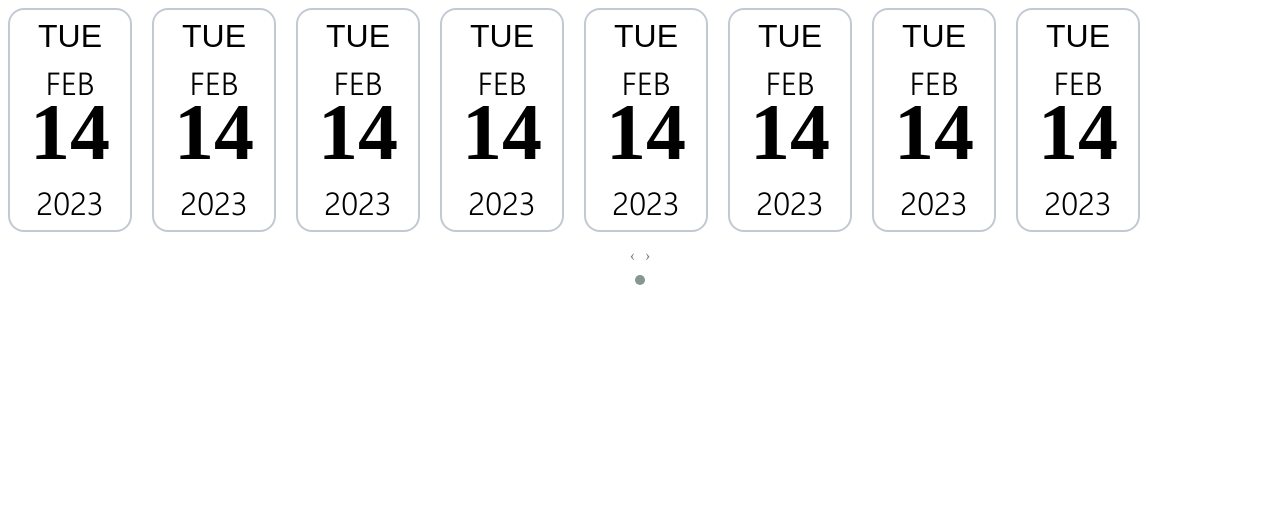
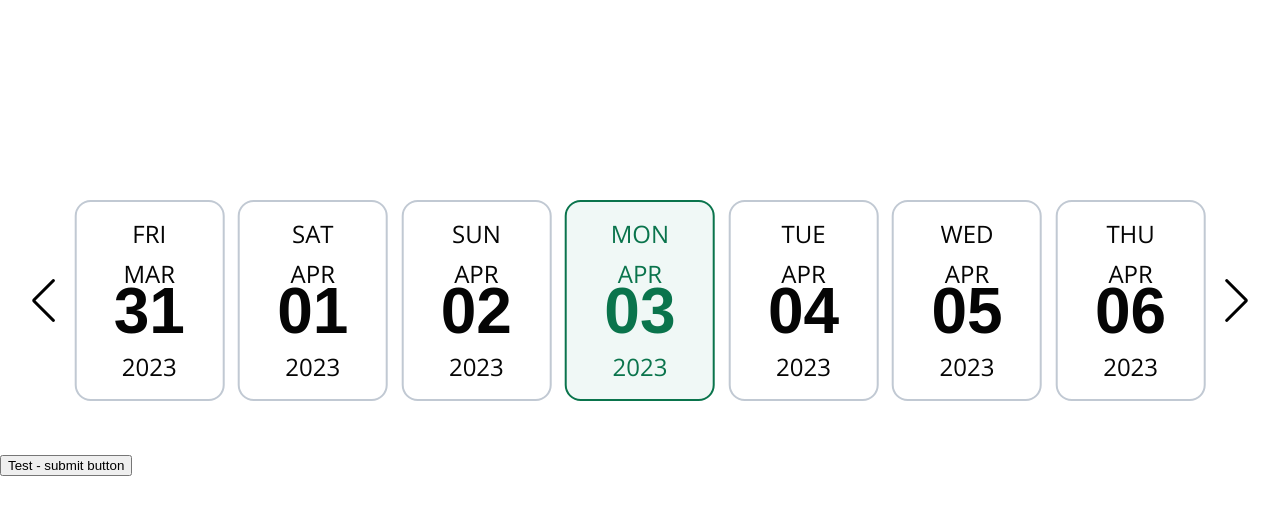
Before and after one commit to m-zamil/responsive-datepicker, a plain HTML site: page index.html in a window 1280 px wide. Drawn offline with nearby package versions, Linux system fonts and the light colour scheme; a web font is replaced by a local one.

Commit message:
Completed

```diff
--- a/datepicker.css
+++ b/datepicker.css
@@ -1,54 +1,95 @@
-@font-face {
-    font-family: 'Segoe UI Emoji';
-    src: url('./fonts/SegoeUIEmoji.ttf');
-    font-weight: 400;
- }
- @font-face {
-    font-family: 'Segoe UI Emoji';
-    src: url('./fonts/SegoeUISemilight.ttf');
-    font-weight: 300;
- }
- @font-face {
-    font-family: 'YuGothic UI Bold';
-    src: url('./fonts/YuGothicUIBold.ttf');
-    font-weight: 700;
- }
-.datepicker-item{
-    font-family: "Segoe UI Emoji",sans-serif;
-    font-weight: 400;
-    font-size: 2rem;
-    text-align: center;
-    border :2px solid #c1c9d3;
-    border-radius: 16px;
-    padding: 10px 20px;
-    max-width: 200px;
-    box-sizing: border-box;
-    line-height: 1;
+:root {
+  --swiper-theme-color: black;
 }
-.datepicker-item.active{
+body {
+  margin: 200px 0;
+}
+* {
+  box-sizing: border-box;
+}
+.datepicker-wrapper {
+  overflow: hidden;
+  box-sizing: border-box;
+}
+.datepicker-item {
+  font-family: 'Open Sans', sans-serif;
+  font-weight: 400;
+  font-size: 1.2rem;
+  text-align: center;
+  color: #050505;
+  border: 2px solid #c1c9d3;
+  border-radius: 16px;
+  padding: 14px 18px;
+  max-width: 120px;
+  width: 120px;
+  box-sizing: border-box;
+  line-height: 1;
+  cursor: pointer;
+  pointer-events: all;
+  margin: 0 auto;
+}
+.datepicker-item.activated {
+  border-color: #0a744c;
+  color: #0a744c;
+  background-color: #f0f8f6;
+}
+.datepicker-item div {
+  pointer-events: none;
+  user-select: none;
+}
+.datepicker__day {
+  padding-bottom: 16px;
+}
+.datepicker__month {
+  font-weight: 300;
+}
+.datepicker__date {
+  font-family: sans-serif;
+  font-weight: 700;
+  font-size: 3rem;
+  line-height: 0.8;
+  padding-bottom: 18px;
+}
+.datepicker__year {
+  font-weight: 300;
+}
+.swiper-container {
+  position: relative;
+  padding: 0 40px;
+  margin: 0px;
+}
+.swiper {
+  width: 100%;
+  height: 100%;
+  margin: 0 auto;
+}
+.swiper-slide {
+  width: 150px;
+}
+.swiper-button-next,
+.swiper-button-prev {
+  transform: scale(0.6);
+}
 
+@media (min-width: 342px) {
+  .swiper-container {
+    padding: 0 50px;
+    margin: 0 20px;
+  }
 }
-.datepicker-item:hover,
-.datepicker-item:focus,
-.datepicker-item:active{
 
+@media (min-width: 768px) {
+  .datepicker-item {
+    font-size: 1.5rem;
+    max-width: 150px;
+    width: 150px;
+    padding: 20px 28px;
+  }
+  .datepicker__date {
+    font-size: 4rem;
+  }
+  .swiper-button-next,
+  .swiper-button-prev {
+    transform: scale(1);
+  }
 }
-.datepicker__day{
-    font-size: 2rem;
-    padding-bottom: 16px;
-
-}
-.datepicker__month{
-font-weight: 300;
-
-}
-.datepicker__date{
-    font-family: "YuGothic UI Bold",serif;
-    font-weight: 700;
-    font-size: 5rem;
-    line-height: 0.8;
-    padding-bottom: 24px;
-}
-.datepicker__year{
-font-weight: 300;
-}
--- a/index.html
+++ b/index.html
@@ -1,124 +1,46 @@
 <!DOCTYPE html>
 <html lang="en">
-
-<head>
-    <meta charset="UTF-8">
-    <meta http-equiv="X-UA-Compatible" content="IE=edge">
-    <meta name="viewport" content="width=device-width, initial-scale=1.0">
+  <head>
+    <meta charset="UTF-8" />
+    <meta http-equiv="X-UA-Compatible" content="IE=edge" />
+    <meta name="viewport" content="width=device-width, initial-scale=1.0" />
     <title>Responsive Date Picker</title>
 
-    <!-- Stylesheets for datepicker -->
-    <link rel="stylesheet" href="datepicker.css">
-    <link rel="stylesheet" href="owlcarousel/owl.carousel.min.css">
-    <link rel="stylesheet" href="owlcarousel/owl.theme.default.min.css">
-</head>
+    <!-- Fonts -->
+    <link rel="preconnect" href="https://fonts.googleapis.com" />
+    <link rel="preconnect" href="https://fonts.gstatic.com" crossorigin />
+    <link href="https://fonts.googleapis.com/css2?family=Open+Sans:wght@300;400&display=swap" rel="stylesheet" />
 
-<body>
-
+    <!-- Stylesheets for swiper slider -->
+    <link rel="stylesheet" href="https://cdn.jsdelivr.net/npm/swiper@9/swiper-bundle.min.css" />
+    <script src="https://cdn.jsdelivr.net/npm/swiper@9/swiper-bundle.min.js"></script>
+    <!-- Stylesheet for datepicker -->
+    <link rel="stylesheet" href="datepicker.css" />
+  </head>
+  <body>
     <!-- Datepicker widget -->
-
-    <div class="datepicker_wrapper">
-        <div class="owl-carousel owl-theme">
-            <div class="datepicker-item item">
-                <div class="datepicker__day">TUE</div>
-                <div class="datepicker__month">FEB</div>
-                <div class="datepicker__date">14</div>
-                <div class="datepicker__year">2023</div>
-            </div>
-            <div class="datepicker-item item">
-                <div class="datepicker__day">TUE</div>
-                <div class="datepicker__month">FEB</div>
-                <div class="datepicker__date">14</div>
-                <div class="datepicker__year">2023</div>
-            </div>
-            <div class="datepicker-item item">
-                <div class="datepicker__day">TUE</div>
-                <div class="datepicker__month">FEB</div>
-                <div class="datepicker__date">14</div>
-                <div class="datepicker__year">2023</div>
-            </div>
-            <div class="datepicker-item item">
-                <div class="datepicker__day">TUE</div>
-                <div class="datepicker__month">FEB</div>
-                <div class="datepicker__date">14</div>
-                <div class="datepicker__year">2023</div>
-            </div>
-            <div class="datepicker-item item">
-                <div class="datepicker__day">TUE</div>
-                <div class="datepicker__month">FEB</div>
-                <div class="datepicker__date">14</div>
-                <div class="datepicker__year">2023</div>
-            </div>
-            <div class="datepicker-item item">
-                <div class="datepicker__day">TUE</div>
-                <div class="datepicker__month">FEB</div>
-                <div class="datepicker__date">14</div>
-                <div class="datepicker__year">2023</div>
-            </div>
-            <div class="datepicker-item item">
-                <div class="datepicker__day">TUE</div>
-                <div class="datepicker__month">FEB</div>
-                <div class="datepicker__date">14</div>
-                <div class="datepicker__year">2023</div>
-            </div>
-            <div class="datepicker-item item">
-                <div class="datepicker__day">TUE</div>
-                <div class="datepicker__month">FEB</div>
-                <div class="datepicker__date">14</div>
-                <div class="datepicker__year">2023</div>
-            </div>
-        </div>
-    </div>
+    <div class="swiper-container">
+      <!-- Slider prev btn -->
+      <div class="swiper-button-prev"></div>
+      <!-- Slider next btn -->
+      <div class="swiper-button-next"></div>
+      <!-- Slider items -->
+      <div class="datepicker-wrapper swiper">
+        <div class="swiper-wrapper"></div>
+      </div>
     </div>
 
-    <!-- Scripts for date picker -->
-    <script src="owlcarousel/jquery-3.6.4.min.js"></script>
-    <script src="owlcarousel/owl.carousel.min.js"></script>
-    <script>$(document).ready(function () {
-            $(".owl-carousel").owlCarousel({
-                margin: 20,
-                nav: true,
-                autoWidth: true,
-                stagePadding: 0,
-            });
-        });</script>
-    <script>
-        const days = ["SUN", "MON", "TUE", "WED", "THU", "FRI", "SAT"];
-        const months = ["JAN", "FEB", "MAR", "APR", "MAY", "JUN", "JUL", "AUG", "SEP", "OCT", "NOV", "DEC"];
+    <!-- Form with hidden input -->
 
+    <form action="/data">
+      <input type="hidden" name="Selected Date" id="selecteddate" value="" />
+      <!-- Demeo submit button -->
+      <br />
+      <br />
+      <br />
+      <input type="submit" value="Test - submit button" />
+    </form>
 
-        function last7Days() {
-            return [...Array(7).keys()].map(function (n) {
-                var d = new Date();
-                d.setDate(d.getDate() - n - 1);
-
-                return (function (date, month, year, day) {
-                    return [date < 10 ? '0' + date : date, month < 10 ? '0' + month : month, year, day].join('/');
-                })(d.getDate(), months[d.getMonth()], d.getFullYear(), days[d.getDay()]);
-            }).join(',');
-        }
-        function currentDay() {
-            var d = new Date();
-            return (function (date, month, year, day) {
-                return [date < 10 ? '0' + date : date, month < 10 ? '0' + month : month, year, day].join('/');
-            })(d.getDate(), months[d.getMonth()], d.getFullYear(), days[d.getDay()]);
-        }
-        function next30Days() {
-
-            return [...Array(30).keys()].map(function (i) {
-                var dd = new Date();
-
-                dd.setDate(dd.getDate() + i + 1);
-
-                return (function (date, month, year,day) {
-                    return [date < 10 ? '0' + date : date, month < 10 ? '0' + month : month, year,day].join('/');
-                })(dd.getDate(), months[dd.getMonth()], dd.getFullYear());
-            }).join(',');
-        }
-        console.log(last7Days())
-        console.log(next30Days())
-        console.log(currentDay())
-    </script>
-</body>
-
+    <script src="./script.js"></script>
+  </body>
 </html>
--- a/owlcarousel/owl.theme.default.min.css
+++ /dev/null
@@ -1,6 +0,0 @@
-/**
- * Owl Carousel v2.3.4
- * Copyright 2013-2018 David Deutsch
- * Licensed under: SEE LICENSE IN https://github.com/OwlCarousel2/OwlCarousel2/blob/master/LICENSE
- */
-.owl-theme .owl-dots,.owl-theme .owl-nav{text-align:center;-webkit-tap-highlight-color:transparent}.owl-theme .owl-nav{margin-top:10px}.owl-theme .owl-nav [class*=owl-]{color:#FFF;font-size:14px;margin:5px;padding:4px 7px;background:#D6D6D6;display:inline-block;cursor:pointer;border-radius:3px}.owl-theme .owl-nav [class*=owl-]:hover{background:#869791;color:#FFF;text-decoration:none}.owl-theme .owl-nav .disabled{opacity:.5;cursor:default}.owl-theme .owl-nav.disabled+.owl-dots{margin-top:10px}.owl-theme .owl-dots .owl-dot{display:inline-block;zoom:1}.owl-theme .owl-dots .owl-dot span{width:10px;height:10px;margin:5px 7px;background:#D6D6D6;display:block;-webkit-backface-visibility:visible;transition:opacity .2s ease;border-radius:30px}.owl-theme .owl-dots .owl-dot.active span,.owl-theme .owl-dots .owl-dot:hover span{background:#869791}
--- /dev/null
+++ b/script.js
@@ -0,0 +1,165 @@
+const days = ['SUN', 'MON', 'TUE', 'WED', 'THU', 'FRI', 'SAT'];
+const months = ['', 'JAN', 'FEB', 'MAR', 'APR', 'MAY', 'JUN', 'JUL', 'AUG', 'SEP', 'OCT', 'NOV', 'DEC'];
+
+// last 7 days
+function last7Days() {
+  return [...Array(7).keys()].map(function (n) {
+    var d = new Date();
+    d.setDate(d.getDate() - n - 1);
+
+    return (function (date, month, year, day) {
+      return [date < 10 ? '0' + date : date, month < 10 ? '0' + month : month, year, day];
+    })(d.getDate(), d.getMonth() + 1, d.getFullYear(), days[d.getDay()]);
+  });
+}
+
+//Current day
+function currentDay() {
+  var d = new Date();
+  return [
+    (function (date, month, year, day) {
+      return [date < 10 ? '0' + date : date, month < 10 ? '0' + month : month, year, day];
+    })(d.getDate(), d.getMonth() + 1, d.getFullYear(), days[d.getDay()]),
+  ];
+}
+
+//Next 30 days
+function next30Days() {
+  return [...Array(30).keys()].map(function (i) {
+    var dd = new Date();
+
+    dd.setDate(dd.getDate() + i + 1);
+
+    return (function (date, month, year, day) {
+      return [date < 10 ? '0' + date : date, month < 10 ? '0' + month : month, year, day];
+    })(dd.getDate(), dd.getMonth() + 1, dd.getFullYear(), days[dd.getDay()]);
+  });
+}
+const arr1 = last7Days().reverse();
+const arr2 = currentDay();
+const arr3 = next30Days();
+const datepickerData = arr1.concat(arr2, arr3);
+
+// Dynamically generating HTML
+var datePickerItems = '';
+for (var i = 0; i < datepickerData.length; i++) {
+  datePickerItems += `<div class="swiper-slide"><div class="datepicker-item"  data-date="${datepickerData[i][2]}-${datepickerData[i][1]}-${datepickerData[i][0]}">
+            <div class="datepicker__day">${datepickerData[i][3]}</div>
+            <div class="datepicker__month">${months[parseInt(datepickerData[i][1])]}</div>
+            <div class="datepicker__date">${datepickerData[i][0]}</div>
+            <div class="datepicker__year">${datepickerData[i][2]}</div>
+        </div></div>`;
+}
+var container = document.querySelector('.swiper-wrapper');
+container.innerHTML += datePickerItems;
+
+//Default selected date
+
+var selectDateInput = document.getElementById('selecteddate');
+var d = new Date();
+const [today] = d.toISOString().split('T');
+selectDateInput.value = today;
+
+const swiper = new Swiper('.swiper', {
+  // Optional parameters
+  direction: 'horizontal',
+  loop: false,
+  slidesPerView: 1,
+  spaceBetween: 5,
+  centeredSlides: false,
+  centeredSlidesBounds: true,
+  initialSlide: 7,
+  breakpointsBase: 'container',
+  grabCursor: true,
+  watchSlidesVisibility: true,
+  watchSlidesProgress: true,
+  breakpoints: {
+    260: {
+      slidesPerView: 2,
+      centeredSlides: false,
+    },
+    370: {
+      slidesPerView: 3,
+      centeredSlides: true,
+    },
+    510: {
+      slidesPerView: 4,
+      centeredSlides: false,
+    },
+    800: {
+      slidesPerView: 5,
+      centeredSlides: true,
+    },
+    960: {
+      slidesPerView: 6,
+      centeredSlides: false,
+    },
+    1120: {
+      slidesPerView: 7,
+      centeredSlides: true,
+    },
+    1280: {
+      slidesPerView: 8,
+      centeredSlides: false,
+    },
+    1440: {
+      slidesPerView: 9,
+      centeredSlides: true,
+    },
+    1600: {
+      slidesPerView: 10,
+      centeredSlides: false,
+    },
+    1760: {
+      slidesPerView: 7,
+      centeredSlides: true,
+    },
+    1920: {
+      slidesPerView: 8,
+      centeredSlides: false,
+    },
+    2080: {
+      slidesPerView: 9,
+      centeredSlides: true,
+    },
+    2240: {
+      slidesPerView: 10,
+      centeredSlides: true,
+    },
+    2400: {
+      slidesPerView: 11,
+      centeredSlides: true,
+    },
+    2560: {
+      slidesPerView: 'auto',
+      spaceBetween: 20,
+      centeredSlides: true,
+    },
+  },
+
+  // Navigation arrows
+  navigation: {
+    nextEl: '.swiper-button-next',
+    prevEl: '.swiper-button-prev',
+  },
+});
+//Change active element color to green
+let activeElement = document.querySelector('.swiper-slide-active .datepicker-item');
+activeElement.classList.add('activated');
+
+//User selected Date
+
+function selectDate() {
+  let datesContainer = document.querySelector('.swiper-wrapper');
+
+  datesContainer.addEventListener('click', (e) => {
+    if (e.target.classList.contains('datepicker-item')) {
+      selectDateInput.value = e.target.dataset.date;
+      activeElement = document.querySelector('.activated');
+      activeElement.classList.remove('activated');
+      e.target.classList.add('activated');
+      console.log('Selected date is: ', e.target.dataset.date);
+    }
+  });
+}
+selectDate();
```
Also changed, not shown: fonts/SegoeUISemilight.ttf (deleted), owlcarousel/ajax-loader.gif (deleted), owlcarousel/jquery-3.6.4.min.js (deleted), owlcarousel/owl.carousel.min.css (deleted), owlcarousel/owl.carousel.min.js (deleted), 2 other files.
